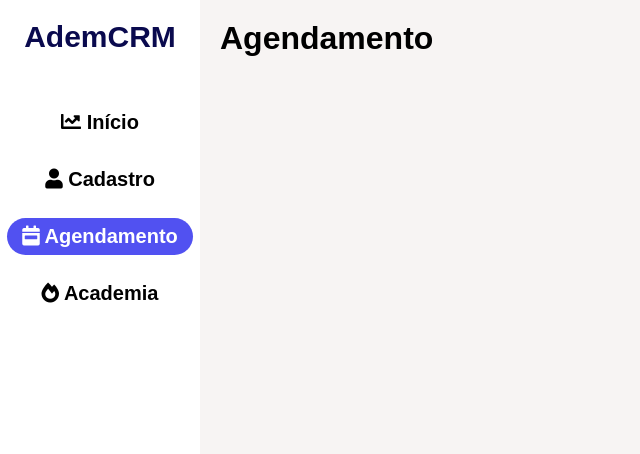
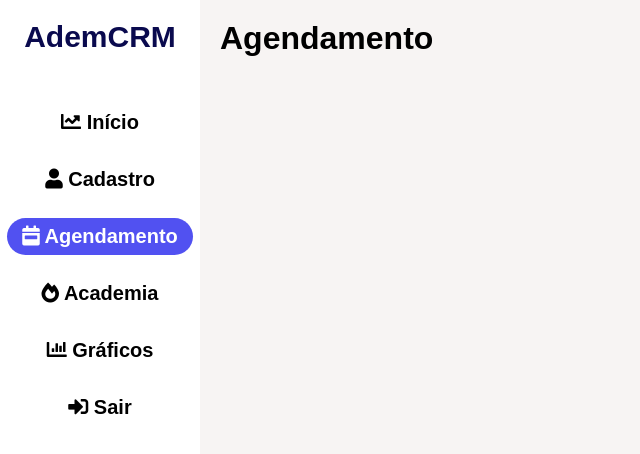
Before and after one commit to Helton-Carlos/crm-academia, a Vue app: page /agendamento in a window 1280 px wide. Shown: the top 454 px of the page, without its empty margins (0-640 px from the left). Built offline with nearby package versions, Linux system fonts and the light colour scheme; a web font is replaced by a local one.

Commit message:
gráfico e login

```diff
--- a/package.json
+++ b/package.json
@@ -9,9 +9,11 @@
   },
   "dependencies": {
     "@fortawesome/fontawesome-free": "^5.15.4",
+    "apexcharts": "^3.29.0",
     "core-js": "^3.6.5",
     "vue": "^3.0.0",
     "vue-router": "^4.0.0-0",
+    "vue3-apexcharts": "^1.4.1",
     "vuex": "^4.0.0-0"
   },
   "devDependencies": {
--- a/src/components/Menu.vue
+++ b/src/components/Menu.vue
@@ -14,6 +14,12 @@
         >
         <router-link to="/academia"
           ><i class="fas fa-fire-alt"></i> Academia</router-link
+        >
+         <router-link to="/grafico"
+          ><i class="fas fa-chart-bar"></i> Gráficos</router-link
+        >
+       <router-link to="/login"
+          ><i class="fas fa-sign-in-alt"></i> Sair</router-link
         >
       </div>
     </div>
--- a/src/router/index.js
+++ b/src/router/index.js
@@ -3,6 +3,7 @@ import Home from '../views/Home.vue'
 import Cadastro from '../views/Cadastro.vue'
 import Agendamento from '../views/Agendamento.vue'
 import Academia from '../views/Academia.vue'
+import Grafico from '../views/Grafico.vue'
 const routes = [
   {
     path: '/',
@@ -24,6 +25,11 @@ const routes = [
     name: 'Academia',
     component: Academia
   },
+   {
+    path: '/grafico',
+    name: 'Grafico',
+    component: Grafico
+  },
 ]
 
 const router = createRouter({
```
Also changed, not shown: 1 other file (tests, documents, lock files or other folders).
